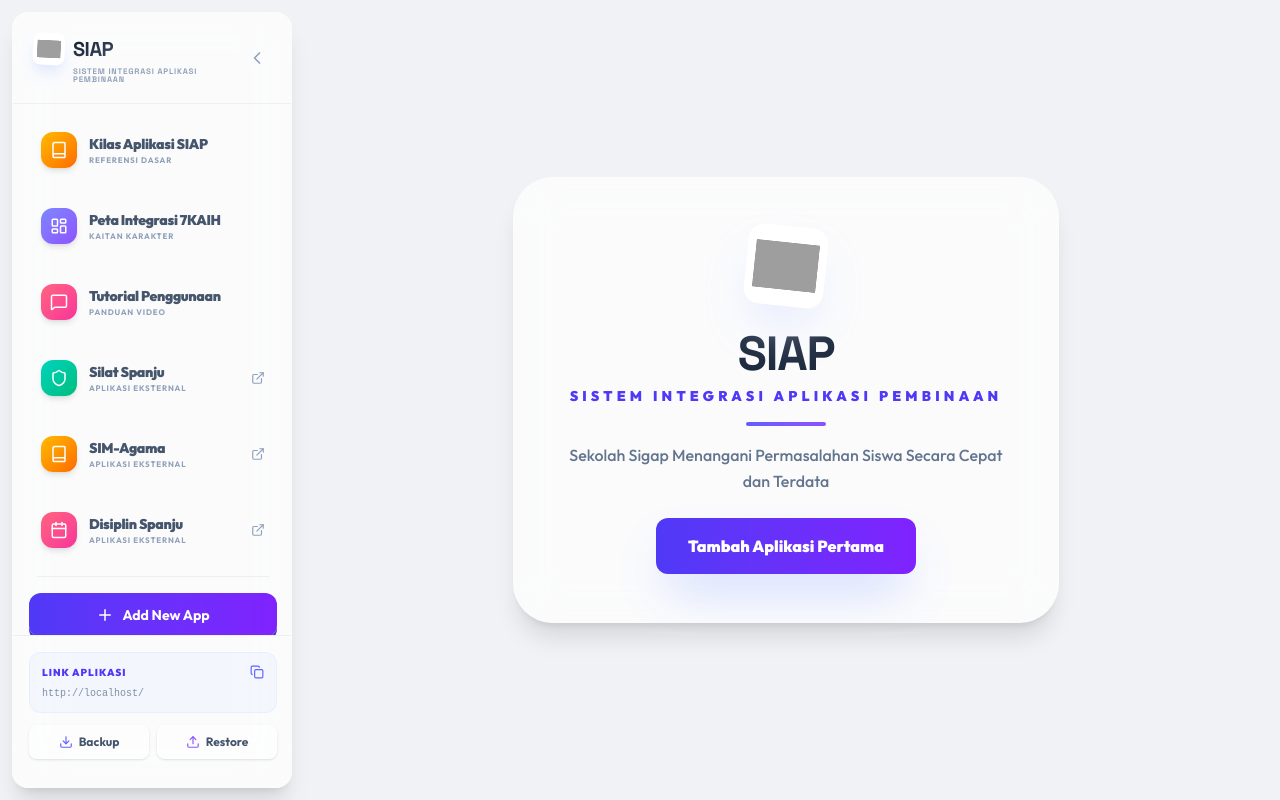
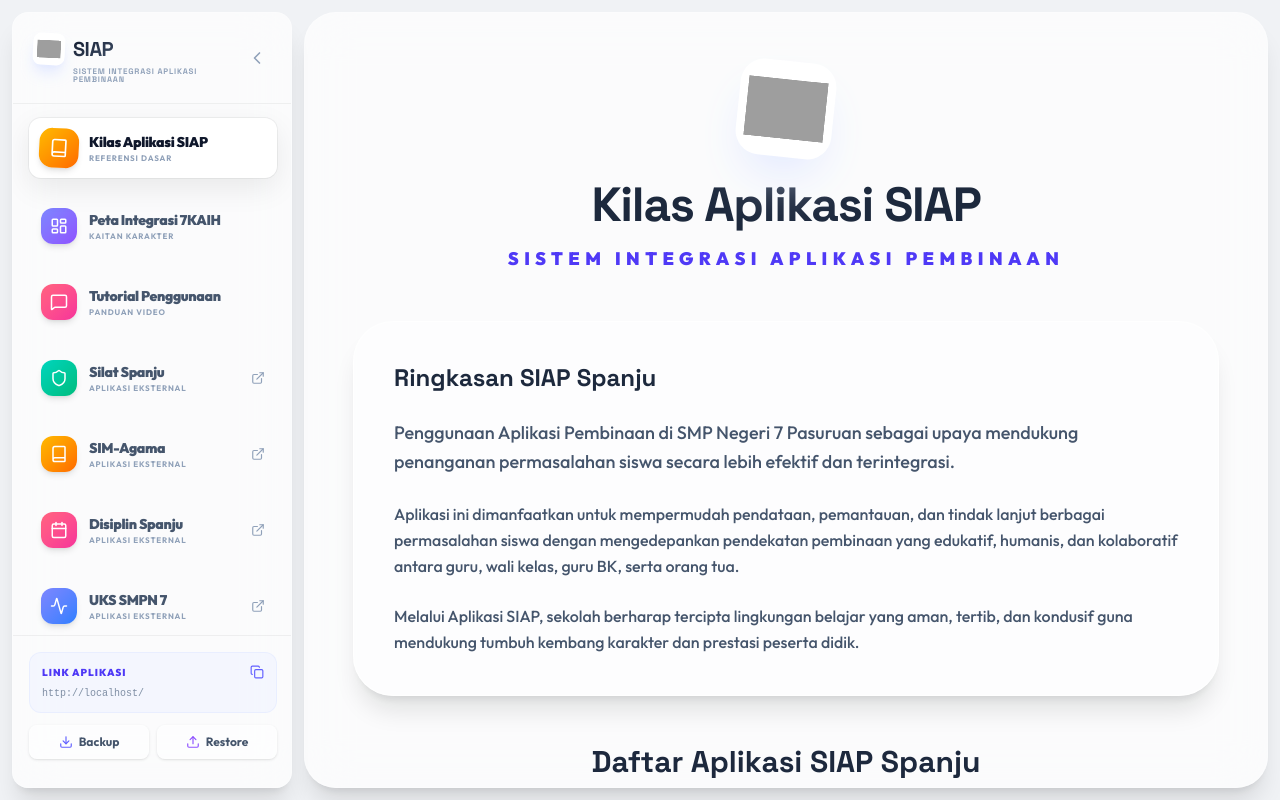
Before and after one commit to wiwikismiati61-sudo/S-SIAP, a React (Vite) app: page / in a window 1280 px wide. Built offline with nearby package versions, Linux system fonts and the light colour scheme; grey boxes are pictures that could not be loaded.

Commit message:
feat: Initialize showKilas to true
Sets the initial state of `showKilas` to `true`. This ensures that the "Kilas" (quick view or summary) feature is visible by default when the application loads, providing immediate access to key information.

```diff
--- a/src/App.tsx
+++ b/src/App.tsx
@@ -56,7 +56,7 @@ export default function App() {
   const [activeLinkId, setActiveLinkId] = useState<string | null>(null);
   const [isSidebarOpen, setIsSidebarOpen] = useState(true);
   const [showAddModal, setShowAddModal] = useState(false);
-  const [showKilas, setShowKilas] = useState(false);
+  const [showKilas, setShowKilas] = useState(true);
   const [showPeta, setShowPeta] = useState(false);
   const [showTutorial, setShowTutorial] = useState(false);
   const [newApp, setNewApp] = useState({
@@ -105,7 +105,6 @@ export default function App() {
           icon: l.icon || 'Globe'
         }));
         setLinks(migrated);
-        if (migrated.length > 0) setActiveLinkId(migrated[0].id);
       } catch (e) {
         console.error('Failed to parse links', e);
       }
@@ -117,7 +116,6 @@ export default function App() {
         { id: '3', title: 'AI Studio', url: 'https://aistudio.google.com', displayMode: 'new_tab', color: APP_COLORS[4], icon: 'Zap' },
       ];
       setLinks(defaults);
-      setActiveLinkId(defaults[0].id);
     }
   }, []);
 
@@ -404,16 +402,26 @@ export default function App() {
             <ExternalLink size={14} className="text-slate-400 group-hover:text-indigo-500 transition-colors" />
           </a>
 
+          {/* UKS SMPN 7 Menu */}
+          <a
+            href="https://uksspanju.vercel.app/"
+            target="_blank"
+            rel="noopener noreferrer"
+            className="w-full text-left p-3 rounded-xl flex items-center gap-3 transition-all duration-300 hover:bg-white/40 text-slate-600 group"
+          >
+            <div className="w-9 h-9 rounded-xl bg-gradient-to-br from-indigo-400 to-blue-500 flex items-center justify-center text-white shadow-md shrink-0 transition-all duration-500 group-hover:scale-110 group-hover:rotate-3">
+              <Activity size={18} />
+            </div>
+            <div className="flex-1 min-w-0">
+              <p className="font-black tracking-tight truncate text-sm text-slate-600 group-hover:text-slate-900 transition-colors">
+                UKS SMPN 7
+              </p>
+              <p className="text-[8px] font-bold text-slate-400 uppercase tracking-widest">Aplikasi Eksternal</p>
+            </div>
+            <ExternalLink size={14} className="text-slate-400 group-hover:text-indigo-500 transition-colors" />
+          </a>
+
           <div className="h-px bg-black/5 mx-2" />
-
-          {/* 3D Add Button */}
-          <button
-            onClick={() => setShowAddModal(true)}
-            className="group relative w-full h-11 bg-gradient-to-r from-indigo-600 to-violet-600 rounded-xl transition-all duration-100 active:translate-y-1 active:shadow-none shadow-[0_4px_0_0_#4338ca] hover:brightness-110 flex items-center justify-center gap-2 text-white font-bold text-sm"
-          >
-            <Plus size={18} />
-            <span>Add New App</span>
-          </button>
 
           <div className="space-y-2 pt-1">
             {links.map((link) => {
```
